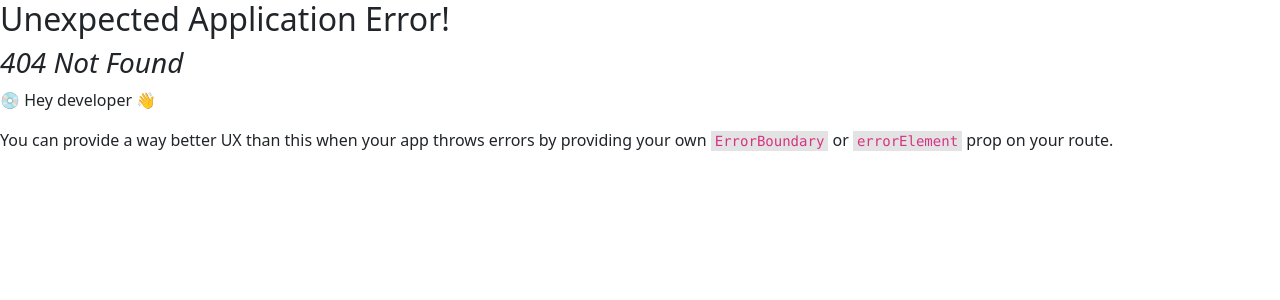
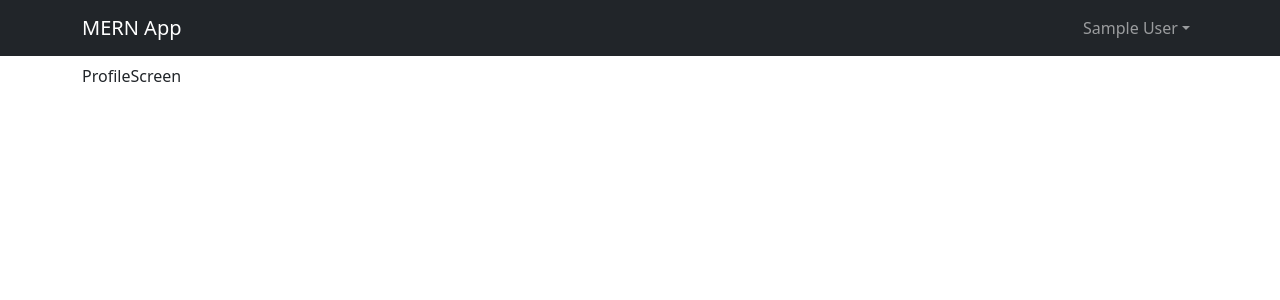
Before and after one commit to eodaneze/MERN_AUTH, a React (Vite) app in the folder frontend/: page /profile in a window 1280 px wide. Before the commit this address had no page. Shown: the top 300 px of the page. Built offline with nearby package versions, Linux system fonts and the light colour scheme; sample sign-in values are in the browser's storage.

Commit message:
creating a private route for the user profile

```diff
--- /dev/null
+++ b/frontend/src/components/PrivateRoute.jsx
@@ -0,0 +1,8 @@
+import { Navigate, Outlet } from 'react-router-dom';
+import { useSelector } from 'react-redux';
+
+const PrivateRoute = () => {
+  const { userInfo } = useSelector((state) => state.auth);
+  return userInfo ? <Outlet /> : <Navigate to='/login' replace />;
+};
+export default PrivateRoute;
--- a/frontend/src/main.jsx
+++ b/frontend/src/main.jsx
@@ -13,6 +13,9 @@
 import RegisterScreen from './screens/RegisterScreen.jsx';
 import store from './store.js';
 import { Provider } from 'react-redux';
+import ProfileScreen from './screens/ProfileScreen.jsx';
+import PrivateRoute from './components/PrivateRoute.jsx';
+
 
 const router = createBrowserRouter(
   createRoutesFromElements(
@@ -20,6 +23,10 @@
       <Route index={true} path='/' element={<HomeScreen />} />
       <Route  path='/login' element={<LoginScreen />} />
       <Route  path='/register' element={<RegisterScreen />} />
+      <Route path='' element={<PrivateRoute />}>
+      <Route  path='/profile' element={<ProfileScreen />} />
+
+      </Route>
     </Route>
   )
 );
--- /dev/null
+++ b/frontend/src/screens/ProfileScreen.jsx
@@ -0,0 +1,9 @@
+import React from 'react'
+
+const ProfileScreen = () => {
+  return (
+    <div>ProfileScreen</div>
+  )
+}
+
+export default ProfileScreen
```
